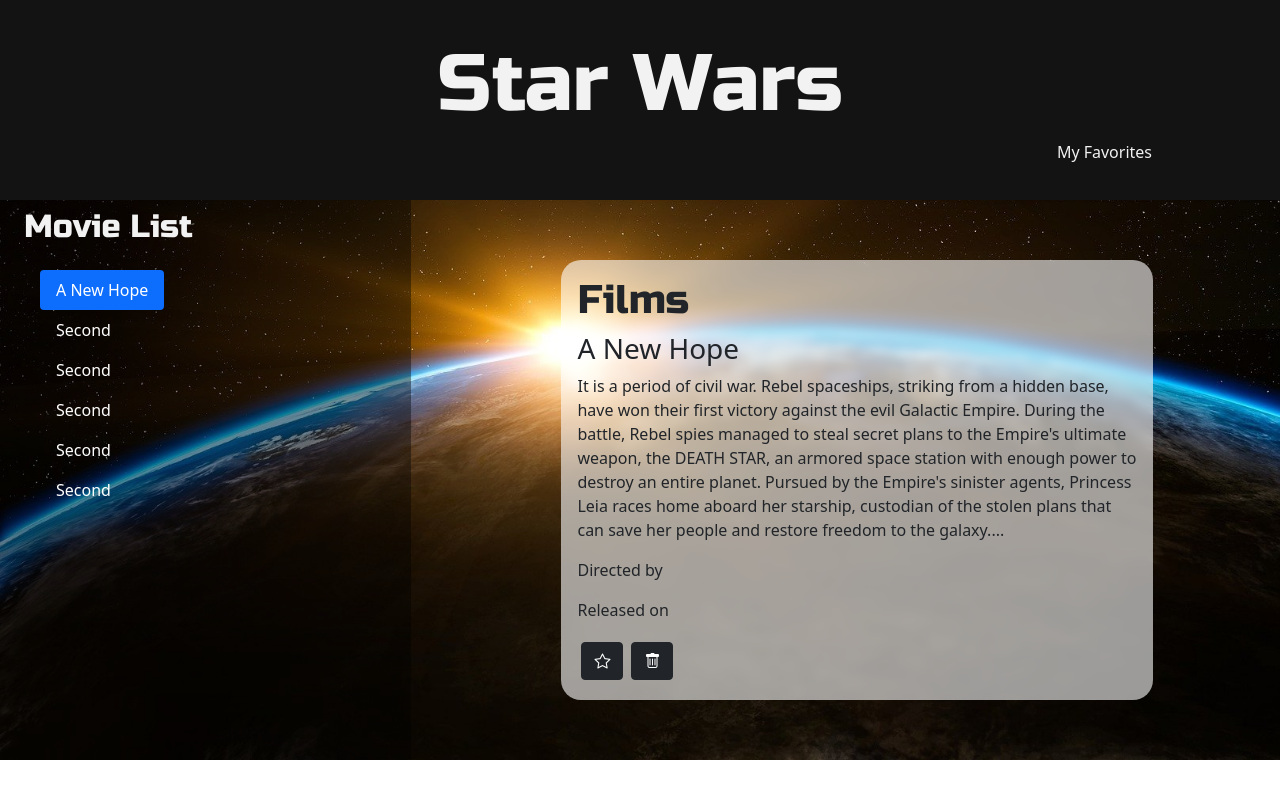
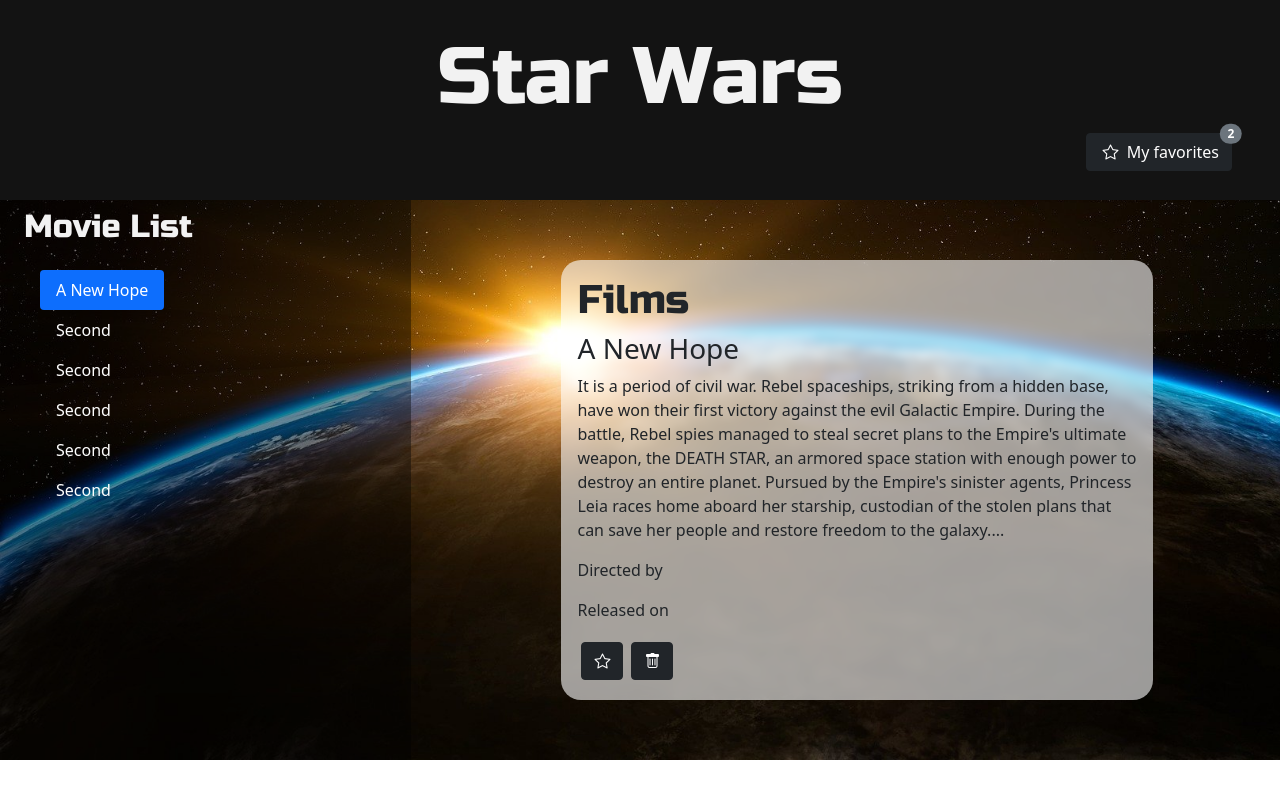
Before and after one commit to IvanHatt/starwars-project, a React (Create React App) app: page / in a window 1280 px wide. Built offline with nearby package versions, Linux system fonts and the light colour scheme.

Commit message:
Add add buton favorites

```diff
--- a/src/components/Header.js
+++ b/src/components/Header.js
@@ -5,9 +5,12 @@
     <header className='header'>
       <h1>Star Wars</h1>
       <div className='d-flex justify-content-end'>
-        <a className='favs' href='www.g.de'>
-          My Favorites
-        </a>
+        <button type='button' className='btn btn-dark mx-5 position-relative'>
+          <i className='bi bi-star m-1'></i> My favorites
+          <span className='position-absolute top-0 start-100 translate-middle badge rounded-pill bg-secondary'>
+            2<span className='visually-hidden'>number of favorites</span>
+          </span>
+        </button>
       </div>
     </header>
   )
```
